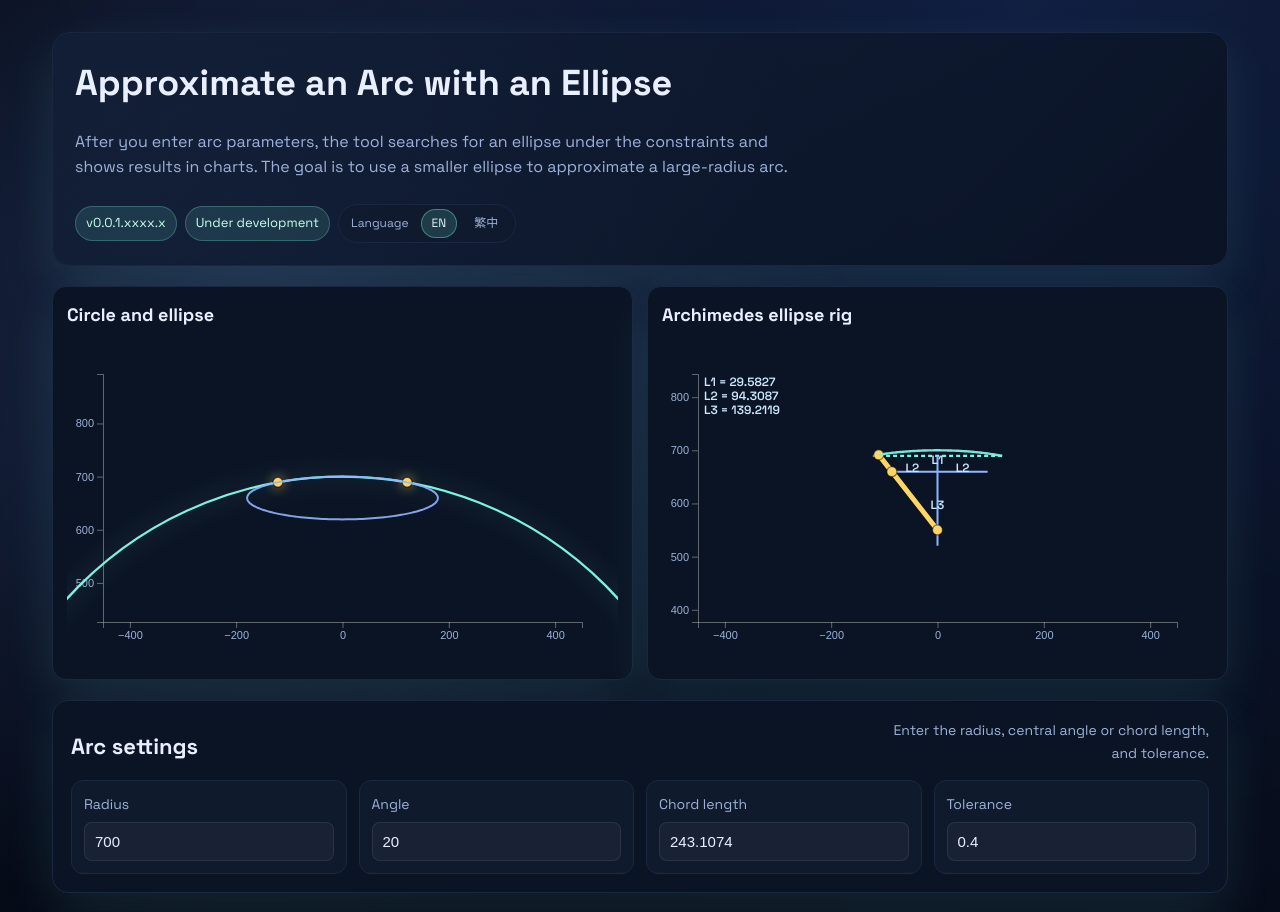
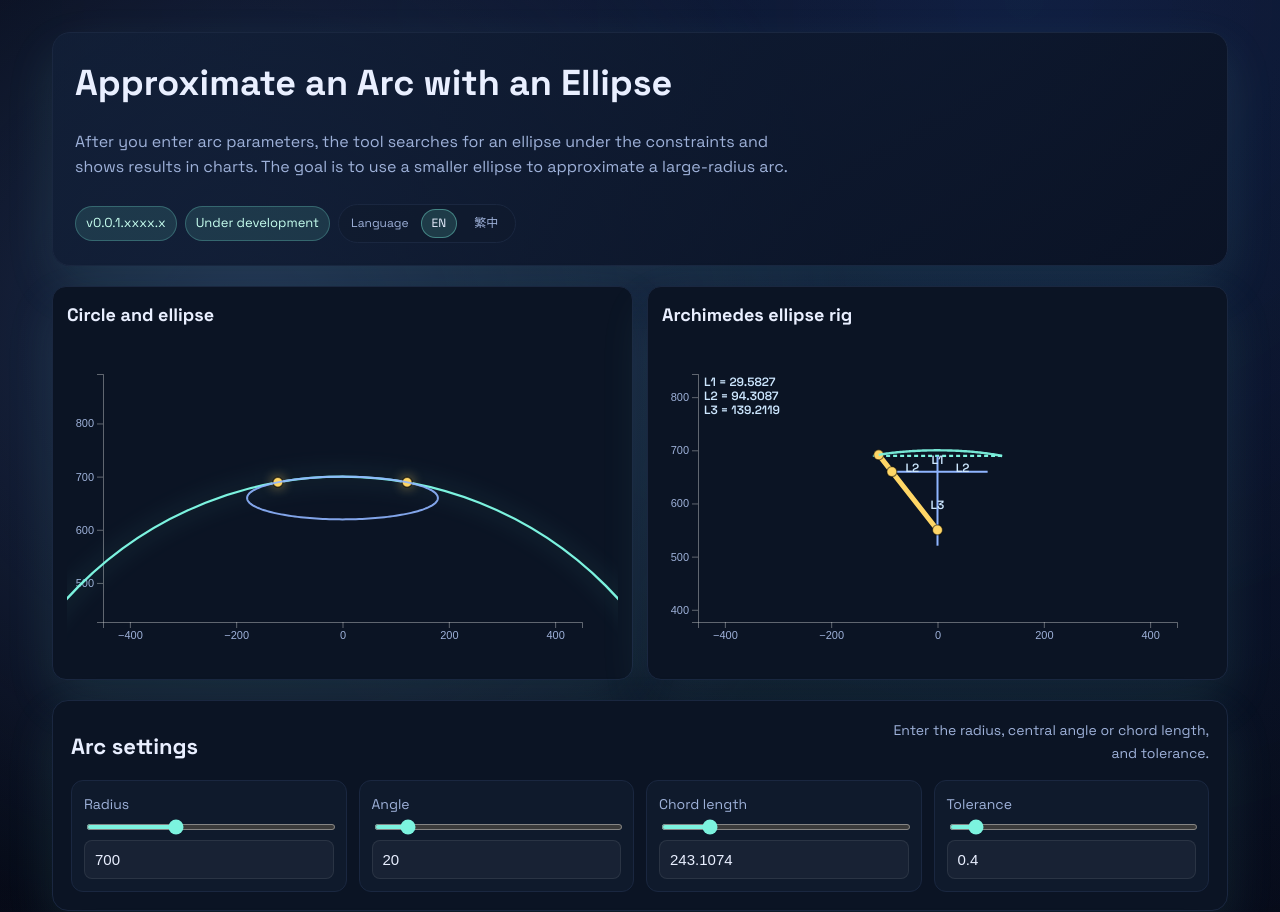
Before and after one commit to davidhu3141/ArcApproxByEllipse, a React (Vite) app: page / in a window 1280 px wide. Shown: the top 912 px of the page. Built offline with nearby package versions, Linux system fonts and the light colour scheme.

Commit message:
feat: slider

```diff
--- a/src/App.css
+++ b/src/App.css
@@ -205,6 +205,12 @@ h3 {
   padding: 12px;
 }
 
+.field__controls {
+  display: flex;
+  flex-direction: column;
+  gap: 8px;
+}
+
 .field span {
   font-size: 14px;
   color: var(--muted);
@@ -218,6 +224,12 @@ h3 {
   padding: 10px;
   color: #e9efff;
   font-size: 15px;
+}
+
+.field input[type='range'] {
+  padding: 0;
+  height: 6px;
+  accent-color: var(--accent);
 }
 
 .field select {
--- a/src/App.jsx
+++ b/src/App.jsx
@@ -36,6 +36,17 @@ function AppContent({ t, locale, localeLinks }) {
   const [bestAttempt, setBestAttempt] = useState(null)
   const [errorSeries, setErrorSeries] = useState([])
   const [bestLengths, setBestLengths] = useState(null)
+  const radiusNum = parseFloat(radius)
+  const toleranceNum = parseFloat(tolerance)
+  const radiusSliderMax = 2000
+  const toleranceSliderMax = 5
+  const chordMax = Number.isFinite(radiusNum) && radiusNum > 0 ? radiusNum * 2 : 2000
+  const radiusSliderValue = Number.isFinite(radiusNum) ? Math.min(radiusNum, radiusSliderMax) : 0
+  const thetaNum = parseFloat(theta)
+  const thetaSliderValue = Number.isFinite(thetaNum) ? Math.min(thetaNum, 180) : 0
+  const chordNum = parseFloat(chord)
+  const chordSliderValue = Number.isFinite(chordNum) ? Math.min(chordNum, chordMax) : 0
+  const toleranceSliderValue = Number.isFinite(toleranceNum) ? Math.min(toleranceNum, toleranceSliderMax) : 0
 
   const bestTarget = (() => {
     if (!bestAttempt) return null
@@ -172,6 +183,15 @@ function AppContent({ t, locale, localeLinks }) {
         <div className="input-grid">
           <label className="field">
             <span>{t('app.fieldRadius')}</span>
+            <div className="field__controls">
+              <input
+                type="range"
+                min="0"
+                max={radiusSliderMax}
+                step="1"
+                value={radiusSliderValue}
+                onChange={(e) => handleRadiusChange(e.target.value)}
+              />
               <input
                 type="number"
                 min="0"
@@ -179,9 +199,19 @@ function AppContent({ t, locale, localeLinks }) {
                 onChange={(e) => handleRadiusChange(e.target.value)}
                 placeholder={t('app.placeholderRadius')}
               />
+            </div>
           </label>
           <label className="field">
             <span>{t('app.fieldTheta')}</span>
+            <div className="field__controls">
+              <input
+                type="range"
+                min="0"
+                max="180"
+                step="0.1"
+                value={thetaSliderValue}
+                onChange={(e) => handleThetaChange(e.target.value)}
+              />
               <input
                 type="number"
                 value={theta}
@@ -190,9 +220,19 @@ function AppContent({ t, locale, localeLinks }) {
                 onChange={(e) => handleThetaChange(e.target.value)}
                 placeholder={t('app.placeholderTheta')}
               />
+            </div>
           </label>
           <label className="field">
             <span>{t('app.fieldChord')}</span>
+            <div className="field__controls">
+              <input
+                type="range"
+                min="0"
+                max={chordMax}
+                step="0.1"
+                value={chordSliderValue}
+                onChange={(e) => handleChordChange(e.target.value)}
+              />
               <input
                 type="number"
                 min="0"
@@ -201,9 +241,19 @@ function AppContent({ t, locale, localeLinks }) {
                 onChange={(e) => handleChordChange(e.target.value)}
                 placeholder={t('app.placeholderChord')}
               />
+            </div>
           </label>
           <label className="field">
             <span>{t('app.fieldTolerance')}</span>
+            <div className="field__controls">
+              <input
+                type="range"
+                min="0"
+                max={toleranceSliderMax}
+                step="0.01"
+                value={toleranceSliderValue}
+                onChange={(e) => setTolerance(e.target.value)}
+              />
               <input
                 type="number"
                 min="0"
@@ -212,6 +262,7 @@ function AppContent({ t, locale, localeLinks }) {
                 onChange={(e) => setTolerance(e.target.value)}
                 placeholder={t('app.placeholderTolerance')}
               />
+            </div>
           </label>
         </div>
       </section>
```
Lines whose indentation alone changed are shown as unchanged.
